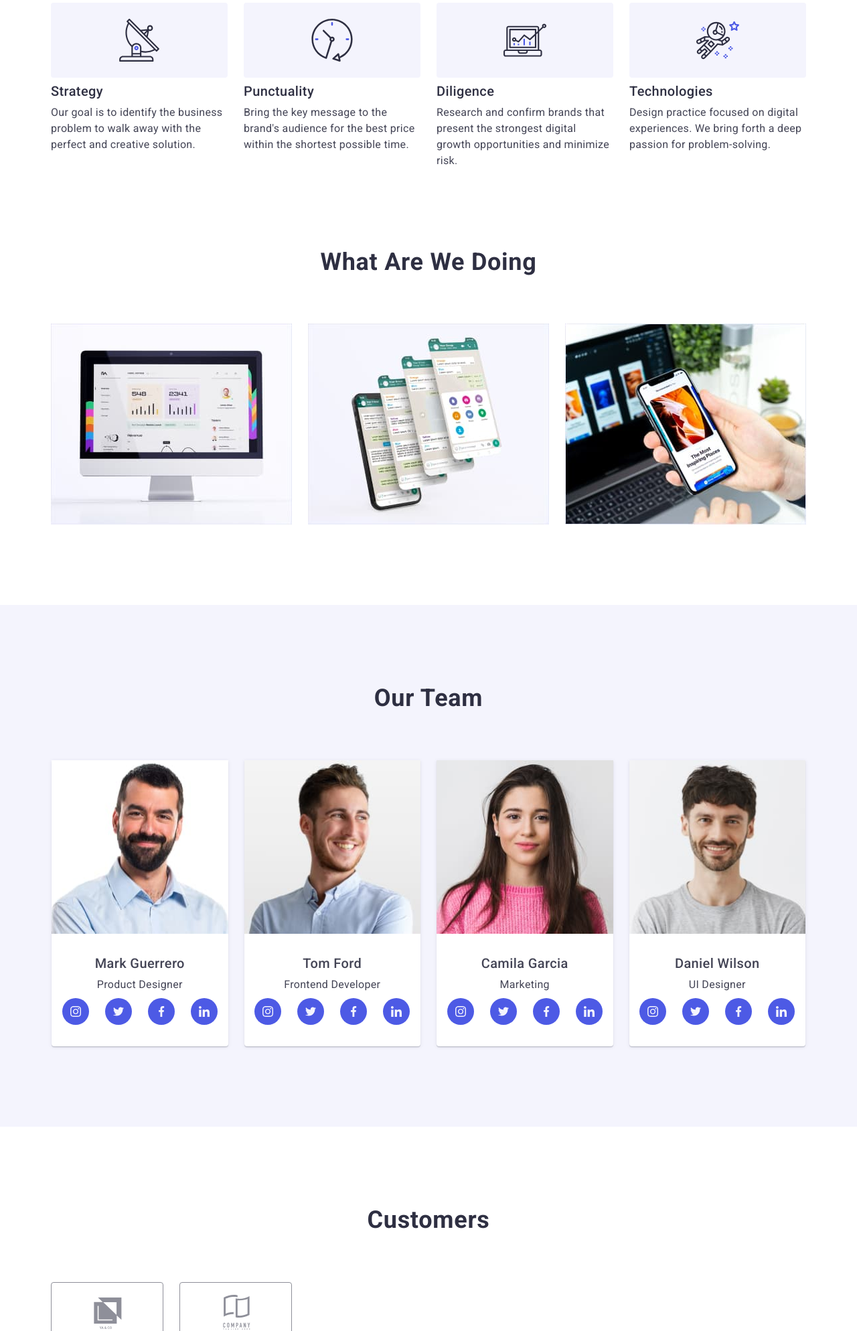
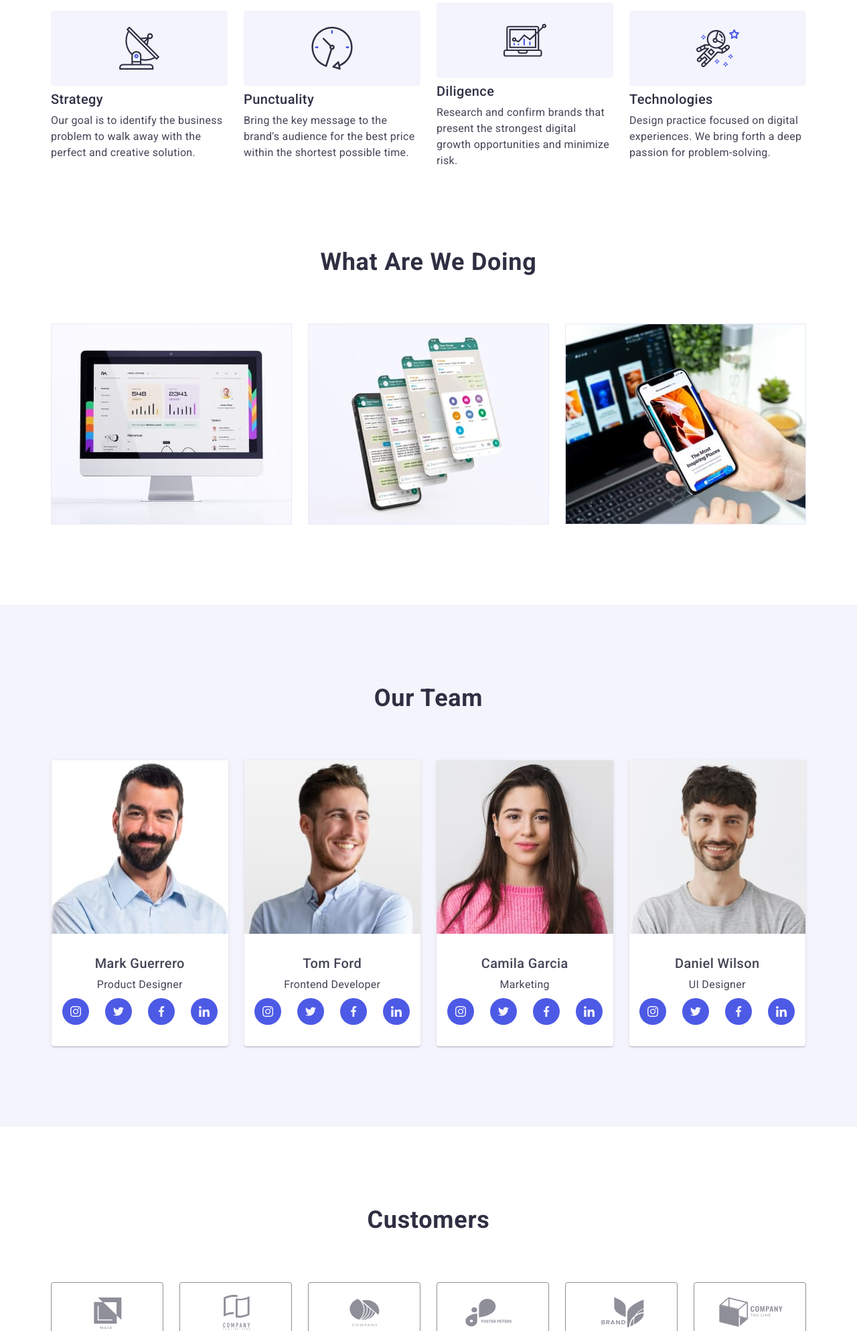
Before and after one commit to AlexLapkin/goit-markup-hw-07, a plain HTML site: page index.html in a window 1280 px wide. Shown: the part 813-2800 px from the top of the page at 67% size. Drawn offline with nearby package versions, Linux system fonts and the light colour scheme.

Commit message:
Update styles.css

```diff
--- a/css/styles.css
+++ b/css/styles.css
@@ -658,6 +658,7 @@ overflow: hidden;
 .section-ul
 {display: flex;
  flex-direction: column;
+ align-items: center;
 gap: 72px;}
 
 
@@ -700,7 +701,7 @@ letter-spacing: 0.02em;
 /*--Делаем список flex-элементом, чтобы список
     расположить в несколько рядов--*/
 .section-ul
-{display: flex;
+{/*--display: flex;--*/
 flex-direction: row;
  flex-wrap: wrap;
  column-gap: 24px;
@@ -997,7 +998,6 @@ align-items: center;
 flex-wrap: wrap;
 column-gap: 16px;
 row-gap: 72px;
-max-width: 396px;
 }
 
 
@@ -1005,7 +1005,7 @@ max-width: 396px;
 .customer-link
 {
  width: calc((100% - 16px)/2);
- width: 190px;
+ max-width: 190px;
  height: 88px;
  background-color: #FFFFFF;}
 
```
